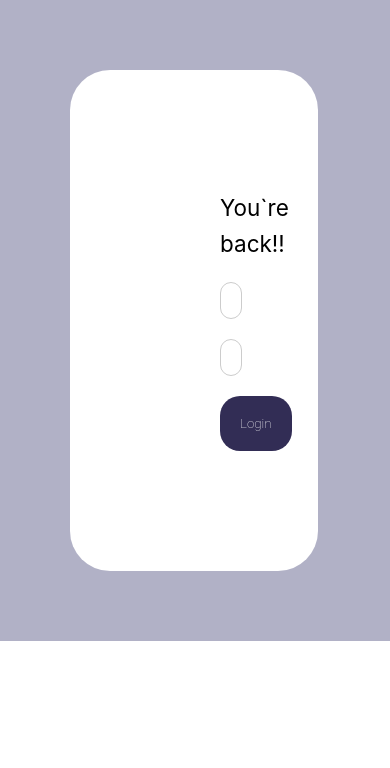
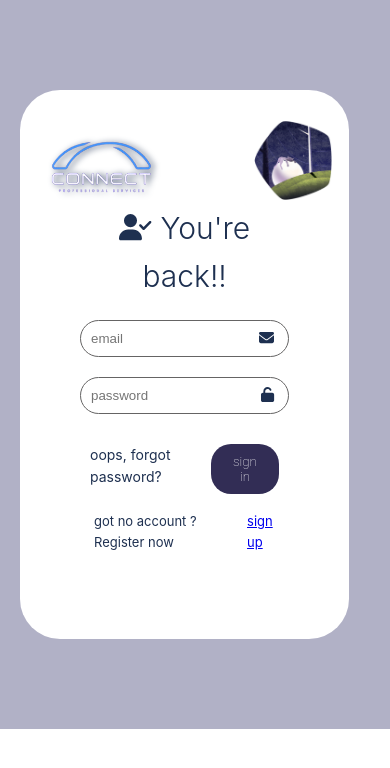
Before and after one commit to MahmoudAliKhider/vueTask, a Vue app in the folder client/: page /login in a window 390 px wide. Shown: the top 768 px of the page. Built offline with nearby package versions, Linux system fonts and the light colour scheme.

Commit message:
complete logi design and functionality

```diff
--- a/client/package.json
+++ b/client/package.json
@@ -9,6 +9,12 @@
     "preview": "vite preview"
   },
   "dependencies": {
+    "@fortawesome/fontawesome-free": "^6.5.1",
+    "@fortawesome/fontawesome-svg-core": "^6.5.1",
+    "@fortawesome/free-brands-svg-icons": "^6.5.1",
+    "@fortawesome/free-regular-svg-icons": "^6.5.1",
+    "@fortawesome/free-solid-svg-icons": "^6.5.1",
+    "@fortawesome/vue-fontawesome": "^3.0.6",
     "axios": "^1.6.7",
     "vue": "^3.4.21",
     "vue-router": "^4.3.0"
--- a/client/src/assets/base.css
+++ b/client/src/assets/base.css
@@ -22,7 +22,7 @@
 } */
 
 /* semantic color variables for this project */
-:root {
+/* :root {
   --color-background: var(--vt-c-white);
   --color-background-soft: var(--vt-c-white-soft);
   --color-background-mute: var(--vt-c-white-mute);
@@ -34,9 +34,9 @@
   --color-text: var(--vt-c-text-light-1);
 
   --section-gap: 160px;
-}
+} */
 
-@media (prefers-color-scheme: dark) {
+/* @media (prefers-color-scheme: dark) {
   :root {
     --color-background: var(--vt-c-black);
     --color-background-soft: var(--vt-c-black-soft);
@@ -48,7 +48,7 @@
     --color-heading: var(--vt-c-text-dark-1);
     --color-text: var(--vt-c-text-dark-2);
   }
-}
+} */
 
 *,
 *::before,
--- a/client/src/main.js
+++ b/client/src/main.js
@@ -2,10 +2,15 @@ import './assets/main.css'
 
 import { createApp } from 'vue'
 import App from './App.vue'
-import router from './router'
+import router from './router';
 
-const app = createApp(App)
+import { FontAwesomeIcon } from "@fortawesome/vue-fontawesome";
+import { library } from "@fortawesome/fontawesome-svg-core";
+import { fas } from "@fortawesome/free-solid-svg-icons";
 
+library.add(fas);
+const app = createApp(App);
+
+app.component("FontAwesome",FontAwesomeIcon)
 app.use(router)
-
 app.mount('#app')
--- a/client/src/views/Login.vue
+++ b/client/src/views/Login.vue
@@ -1,17 +1,41 @@
 <template>
   <div class="login-container">
+    <div class="headImg">
+      <img src="../assets/images/conn.png" alt="l" />
+    </div>
     <div class="container">
+
       <div class="login-left">
-      <h2>You`re back!!</h2>
+
+        <div class="hed">
+          <h2>
+            <FontAwesome icon="user-check" size="sm" /> You're back!!
+          </h2>
+        </div>
+
         <form @submit.prevent="login">
           <div class="input-group">
             <input type="email" placeholder="email" v-model="email" id="email" required>
+            <span class="icon">
+              <FontAwesome icon="envelope" />
+            </span>
           </div>
           <div class="input-group">
             <input type="password" placeholder="password" v-model="password" id="password" required>
+            <span class="icon">
+              <FontAwesome icon="unlock" />
+            </span>
+
           </div>
-        <div>
-        <button type="submit">Login</button>
+          <div class="submit">
+            <p>oops, forgot password?</p>
+            <button type="submit">sign in</button>
+          </div>
+          <div class="register">
+            <p>got no account ? Register now </p>
+            <p>
+              <RouterLink to="/signup">sign up</RouterLink>
+            </p>
           </div>
         </form>
       </div>
@@ -27,6 +51,7 @@
 import { ref } from 'vue'
 import axios from 'axios'
 import router from '../router/index.js';
+import { RouterLink } from 'vue-router';
 
 const email = ref('')
 const password = ref('')
@@ -43,66 +68,154 @@ const login = async () => {
     console.error(error.response.data)
   }
 }
+
 </script>
-
 
 <style scoped>
 .login-container {
   background-color: #B1B1C6;
   width: 100%;
-  padding: 70px;
+  padding: 80px;
 }
 
-.container{
+.container {
   background-color: white;
-  width: 99%;
-  display:flex;
+  width: 89%;
+  margin-left: 5.5%;
+  display: flex;
   border-radius: 40px;
-  padding:30px;
+  padding: 30px;
+  color: "#1E3050";
 }
+
 .login-left {
   width: 40%;
   border-radius: 20px;
   margin: 60px;
   margin-left: 90px;
   padding: 30px;
+  color: #1E3050;
+
 }
 
-.login-left h2 {
+.headImg img {
+  width: 140px;
+  position: absolute;
+  left: 13%;
+  top: 15%;
+  filter: drop-shadow(3px 1px 3px #1E3050);
+}
+
+.hed h2 {
   margin-bottom: 20px;
   text-align: center;
+  color: #1E3050;
+  font-size: 30px;
+  font-weight: 300;
+
 }
 
 .input-group {
+  position: relative;
   margin-bottom: 20px;
+  color: #1E3050;
+
 }
+
+.input-group .icon {
+  position: absolute;
+  right: 15px;
+  top: 50%;
+  transform: translateY(-50%);
+  color: #1E3050;
+}
+
 
 
 .input-group input {
   width: 100%;
   padding: 10px;
   border-radius: 25px;
-  border: 1px solid #ccc;
+  border: 1px solid #656464;
+}
+
+.submit {
+  display: flex;
+  justify-content: space-between;
+  padding: 10px;
+}
+
+.submit p {
+  font-size: 14px;
+  color: #1E3050;
 }
 
 button {
   background-color: #322D55;
   color: white;
-  padding: 20px;
+  padding: 10px 20px;
   border: none;
   border-radius: 20px;
   font-weight: 200;
   font-family: Roboto;
   cursor: pointer;
+
 }
 
 button:hover {
   background-color: #2d2750;
 }
 
-.login-right img{
-  width:80%;
+.register {
+  font-size: 13px;
+  display: flex;
+  padding: 7px;
+}
+
+.register p {
+  margin-left: 7px;
+  color: #1E3050;
+}
+
+.login-right img {
+  width: 80%;
   margin-left: 8%;
   margin-top: 2%;
 }
+
+@media screen and (max-width: 768px) {
+  .login-container {
+    background-color: #B1B1C6;
+    width: 100%;
+    padding: 10px;
+  }
+
+  .container {
+    flex-direction: column;
+    align-items: center;
+    margin: 80px 10px;
+  }
+
+  .login-left {
+    width: 100%;
+    margin: 20px;
+    margin-top: 20%;
+  }
+
+  .login-right img {
+    position: absolute;
+    width: 20%;
+    top: 12%;
+    left: 60%;
+    margin: 20px;
+  }
+
+  .headImg img {
+    width: 120px;
+    position: absolute;
+    left: 12%;
+    top: 16%;
+    filter: drop-shadow(3px 1px 3px #1E3050);
+  }
+}
 </style>
```
Also changed, not shown: client/src/assets/images/conn.png (added), 1 other file (tests, documents, lock files or other folders). Lines whose indentation alone changed are shown as unchanged.
